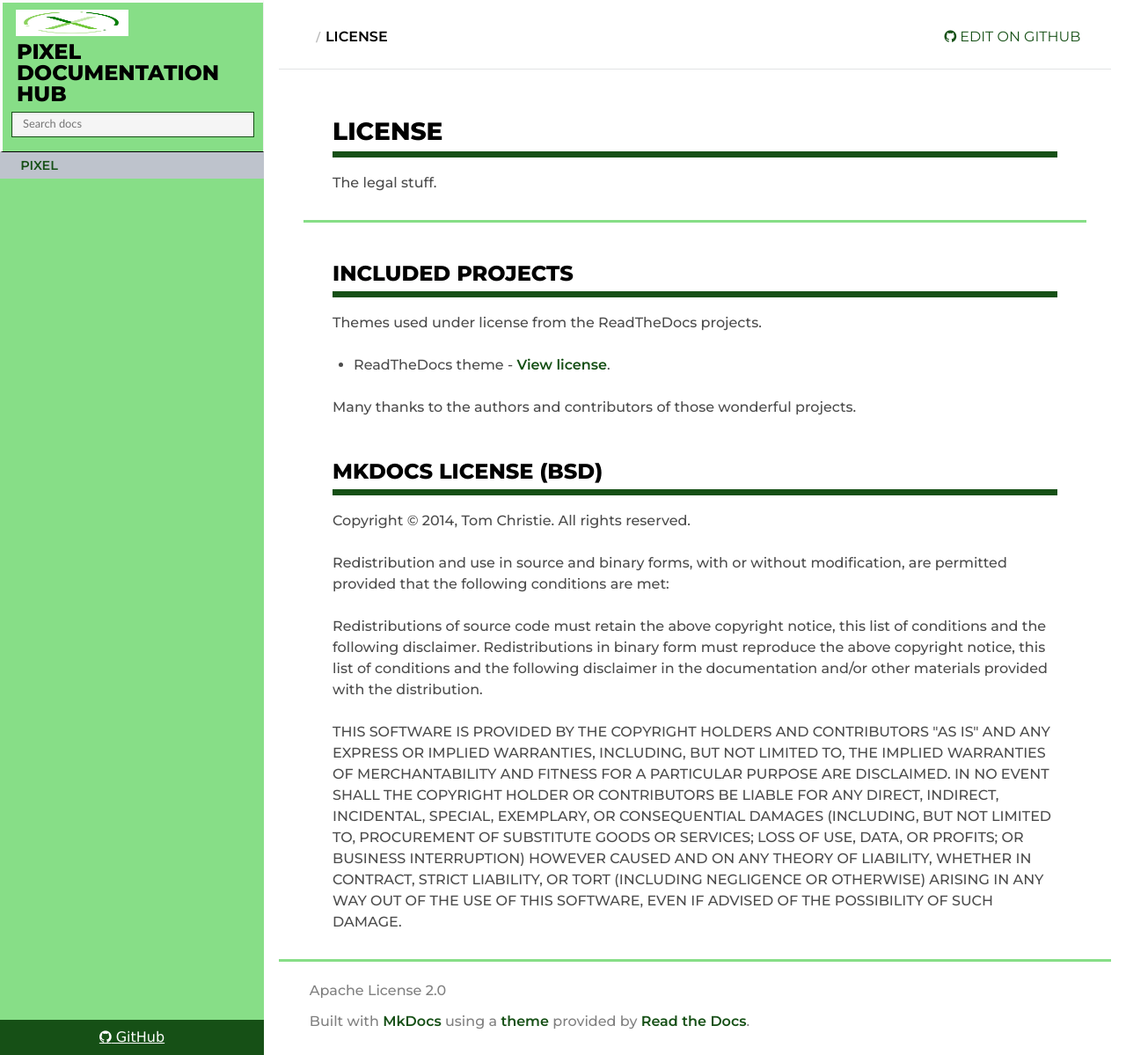
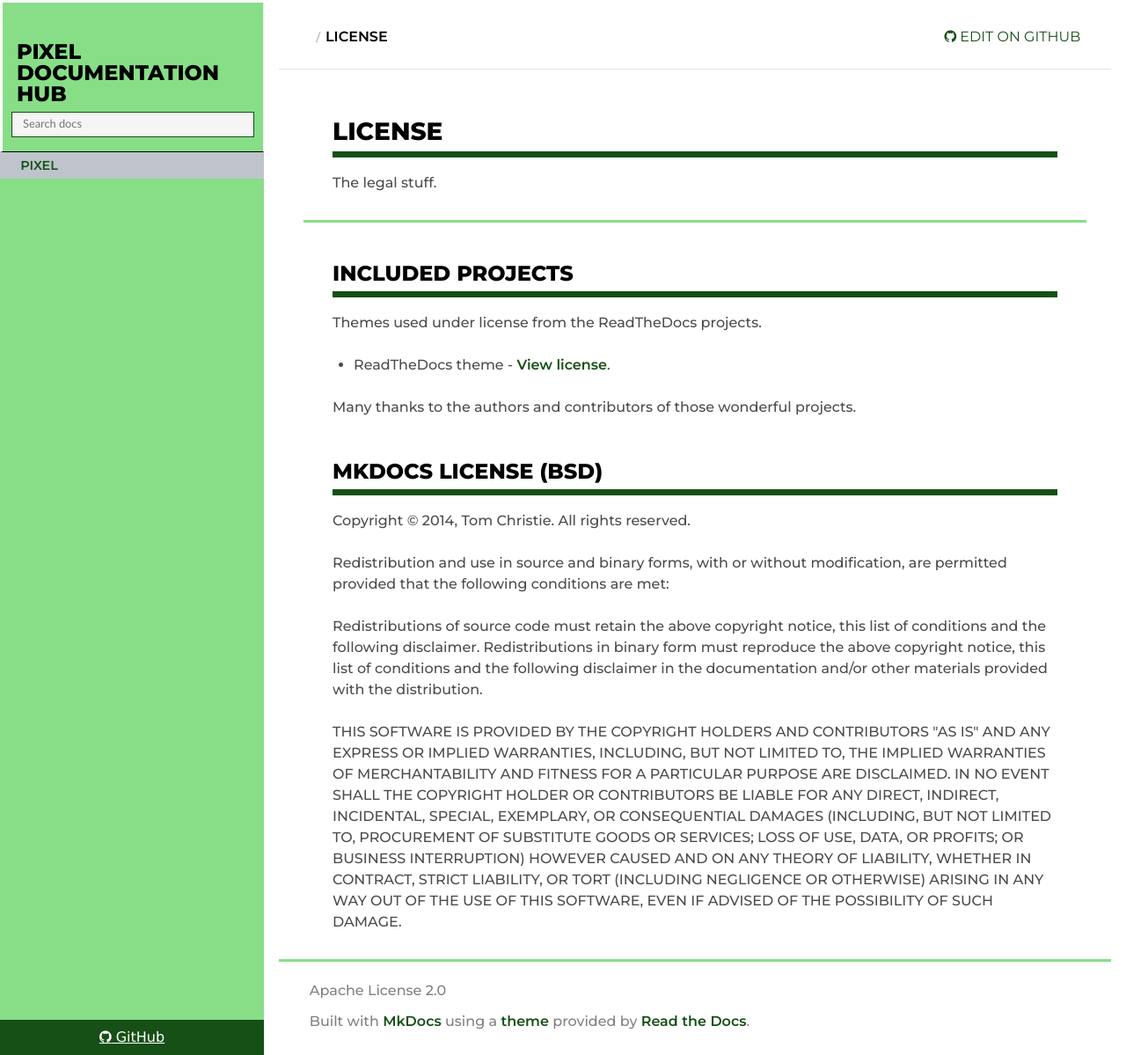
Before and after one commit to pixel-ports/docs-hub, an MkDocs documentation site: the page built from docs/about/license.md, in a window 1280 px wide and 1199 px high. Shown: the whole window at 88% size. Built offline with MkDocs 1.6.1, drawn with Linux system fonts in a browser that asks for light colours; nearby versions of some CDN libraries; old or Windows-style settings are respelled for this version of MkDocs.

Commit message:
Update pixel_b.css

```diff
--- a/docs/css/pixel_b.css
+++ b/docs/css/pixel_b.css
@@ -72,7 +72,7 @@ a.icon-home{
   border-right: #efefef solid 1px;
  clear:both !important;
  padding:40px 10px 16px 10px;
- background-image: url('pixel_icon_site.png') !important;
+ /*background-image: url('pixel_icon_site.png') !important; */
  background-size: 128px 30px !important;
  background-repeat: no-repeat !important;
  background-position: 15px 8px !important;
```
